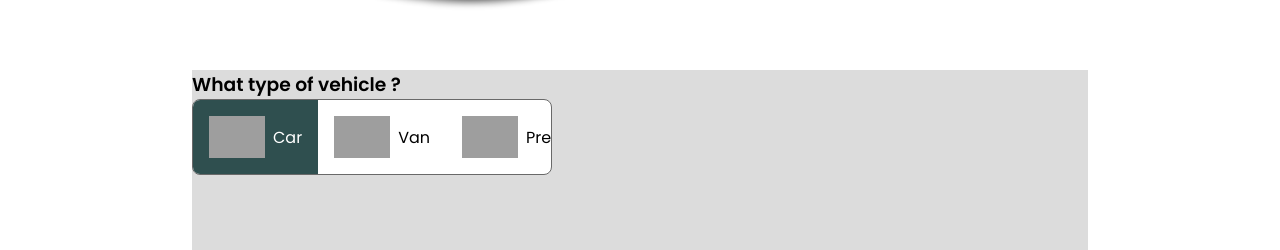
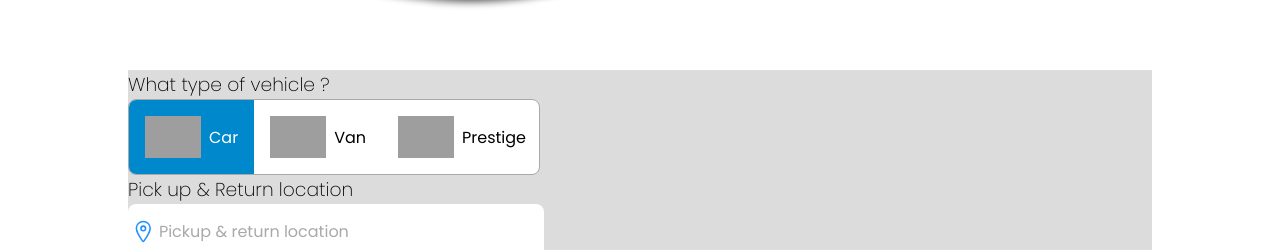
Before and after one commit to Julu1994/Car-rental-app, a React (Create React App) app: page / in a window 1280 px wide. Shown: the part 650-900 px from the top of the page. Built offline with nearby package versions, Linux system fonts and the light colour scheme; grey boxes are pictures that could not be loaded; a web font is replaced by a local one.

Commit message:
working on date picker

```diff
--- a/package.json
+++ b/package.json
@@ -11,7 +11,9 @@
     "@types/react": "^18.0.26",
     "@types/react-dom": "^18.0.10",
     "react": "^18.2.0",
+    "react-datepicker": "^4.10.0",
     "react-dom": "^18.2.0",
+    "react-icons": "^4.7.1",
     "react-router-breadcrumbs-hoc": "^4.1.0",
     "react-router-dom": "^6.6.2",
     "react-scripts": "5.0.1",
@@ -46,6 +48,7 @@
     ]
   },
   "devDependencies": {
+    "@types/react-datepicker": "^4.8.0",
     "@types/styled-components": "^5.1.26"
   }
 }
--- a/src/app.scss
+++ b/src/app.scss
@@ -5,3 +5,19 @@
     padding: 0;
     font-family: 'Poppins', sans-serif;
 }
+
+.date {
+    width: 100%;
+    height: 100%;
+    border: none;
+    text-align: center;
+
+    &:focus {
+        border: none;
+        outline: none;
+    }
+
+    &:active {
+        border: none;
+    }
+}
--- a/src/atom/buttons/filterButton.tsx
+++ b/src/atom/buttons/filterButton.tsx
@@ -1,13 +1,20 @@
 import React from "react";
 import styled from "styled-components";
+import { TextTypography } from "../typography/typography";
+import DatePicker from "react-datepicker";
+import "react-datepicker/dist/react-datepicker.css";
 
-const Container = styled.div`
-    width: 40%;
+interface ContainerProps {
+    width?: string;
+    border?: string;
+}
+const Container = styled.div<ContainerProps>`
+    width: ${(props) => props.width};
     background-color: #ffffff;
     display: flex;
     justify-content: space-between;
     align-items: centre;
-    border: 1px solid #696969;
+    border: 1px solid ${(props) => props.border};
     border-radius: 0.5rem;
     overflow: hidden;
 `;
@@ -23,7 +30,7 @@ const Li = styled.li<ButtonProps>`
     justify-content: center;
     align-items: center;
     cursor: pointer;
-    background-color: ${(props) => (props.bg ? "#2F4F4F" : "transparent")};
+    background-color: ${(props) => (props.bg ? "#0088cc" : "transparent")};
 `;
 
 const Img = styled.img`
@@ -34,8 +41,25 @@ const Text = styled.p<ButtonProps>`
     padding-left: 0.5rem;
     color: ${(props) => (props.bg ? "#FFFFFF" : "#000000")};
 `;
+const DateBtnContainer = styled.div`
+    width: 65%;
+    height: 3rem;
+    border-right: 1px solid #a9a9a9;
+    display: flex;
+    justify-content: center;
+    align-items: center;
+    cursor: pointer;
+`;
 
-const FilterButton = () => {
+const TimeBtnContainer = styled.div`
+    width: 35%;
+    height: 3rem;
+    display: flex;
+    justify-content: center;
+    align-items: center;
+    cursor: pointer;
+`;
+export const FilterButton = () => {
     const [carBtnBG, setCarBtnBG] = React.useState(true);
     const [vanBtnBG, setVanBtnBG] = React.useState(false);
     const [prestigeBtnBG, setPrestigeBtnBG] = React.useState(false);
@@ -55,7 +79,7 @@ const FilterButton = () => {
         setVanBtnBG(false);
     };
     return (
-        <Container>
+        <Container width={"40%"} border={"#A9A9A9"}>
             <Li bg={carBtnBG} onClick={carBtnHandle}>
                 <Img
                     src={
@@ -87,4 +111,33 @@ const FilterButton = () => {
     );
 };
 
-export default FilterButton;
+export const DateBtn = () => {
+    const [dateRange, setDateRange] = React.useState([null, null]);
+    const [startDate] = dateRange;
+    //const [startDate, setStartDate] = React.useState(new Date());
+    //const handleChange = (value: any) => setStartDate(value);
+    const [isDateVisible, setIsDateVisible] = React.useState(false);
+    const Input = styled.input``;
+    return (
+        <Container width={"20%"} border={"#A9A9A9"}>
+            <DateBtnContainer onClick={() => setIsDateVisible(!isDateVisible)}>
+                <DatePicker
+                    selectsRange={true}
+                    startDate={startDate}
+                    customInput={<Input />}
+                    onChange={(update: any) => {
+                        setDateRange(update);
+                    }}
+                    dateFormat="dd MMM yyyy"
+                    placeholderText="Date"
+                    className="date"
+                />
+            </DateBtnContainer>
+            <TimeBtnContainer>
+                <TextTypography color={"#A9A9A9"} fontSize={"1rem"}>
+                    {"Time"}
+                </TextTypography>
+            </TimeBtnContainer>
+        </Container>
+    );
+};
--- /dev/null
+++ b/src/atom/input/input.tsx
@@ -0,0 +1,42 @@
+import React from "react";
+import styled from "styled-components";
+import { IoLocationOutline } from "react-icons/io5";
+
+interface InputProps {
+    width?: string;
+    height?: string;
+}
+const Container = styled.div<InputProps>`
+    width: ${(props) => props.width};
+    height: ${(props) => props.height};
+    background-color: #ffffff;
+    padding: 0.2rem;
+    display: flex;
+    justify-content: space-between;
+    align-items: center;
+    border-radius: 0.5rem;
+`;
+
+const InputField = styled.input`
+    width: 95%;
+    height: 100%;
+    font-size: 1rem;
+    border: none;
+    padding-left: 0.2rem;
+    &:focus {
+        border: none;
+        outline: none;
+    }
+    &::placeholder {
+        color: #a9a9a9;
+    }
+`;
+
+export const Input: React.FC<InputProps> = ({ width, height }) => {
+    return (
+        <Container width={width} height={height}>
+            <IoLocationOutline size={25} color={"#1E90FF"} />
+            <InputField placeholder="Pickup &amp; return location" />
+        </Container>
+    );
+};
--- a/src/atom/typography/typography.tsx
+++ b/src/atom/typography/typography.tsx
@@ -3,16 +3,20 @@ import styled from "styled-components";
 
 interface Props {
     children: any;
+    fontSize?: string;
+    color?: string;
 }
 const Header = styled.h1`
     color: ##000000;
 `;
 const HeaderMedium = styled.h3`
     color: ##000000;
+    font-weight: 250;
 `;
 
-const Text = styled.p`
-    color: ##000000;
+const Text = styled.p<Props>`
+    color: ${(props) => (props.color ? props.color : "##000000")};
+    font-size: ${(props) => props.fontSize};
 `;
 
 export const HeadingTypography: React.FC<Props> = ({ children }) => {
@@ -22,6 +26,14 @@ export const HeadingTypographyMedium: React.FC<Props> = ({ children }) => {
     return <HeaderMedium>{children}</HeaderMedium>;
 };
 
-export const TextTypography: React.FC<Props> = ({ children }) => {
-    return <Text>{children}</Text>;
+export const TextTypography: React.FC<Props> = ({
+    children,
+    color,
+    fontSize,
+}) => {
+    return (
+        <Text color={color} fontSize={fontSize}>
+            {children}
+        </Text>
+    );
 };
--- a/src/organism/SearchBar/searchBar.tsx
+++ b/src/organism/SearchBar/searchBar.tsx
@@ -1,13 +1,14 @@
 import React from "react";
 import styled from "styled-components";
-import FilterButton from "../../atom/buttons/filterButton";
+import { DateBtn, FilterButton } from "../../atom/buttons/filterButton";
+import { Input } from "../../atom/input/input";
 import { HeadingTypographyMedium } from "../../atom/typography/typography";
 
 const Container = styled.div`
     width: 100%;
 `;
 const SearchWrapper = styled.div`
-    width: 70%;
+    width: 80%;
     height: 20rem;
     margin: 10rem auto;
     background-color: #dcdcdc;
@@ -20,6 +21,11 @@ const SearchBar = () => {
                     {"What type of vehicle ? "}
                 </HeadingTypographyMedium>
                 <FilterButton />
+                <HeadingTypographyMedium>
+                    {"Pick up & Return location"}
+                </HeadingTypographyMedium>
+                <Input width="40%" height="3rem" />
+                <DateBtn />
             </SearchWrapper>
         </Container>
     );
```
Also changed, not shown: 1 other file (tests, documents, lock files or other folders).
